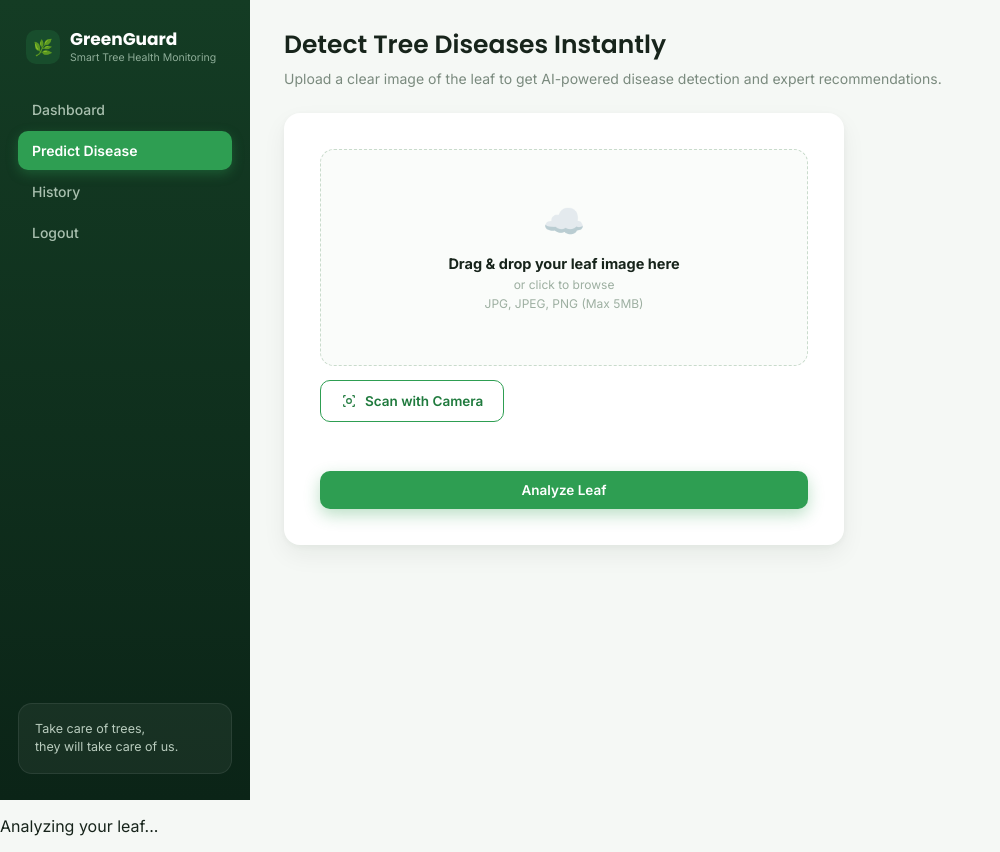
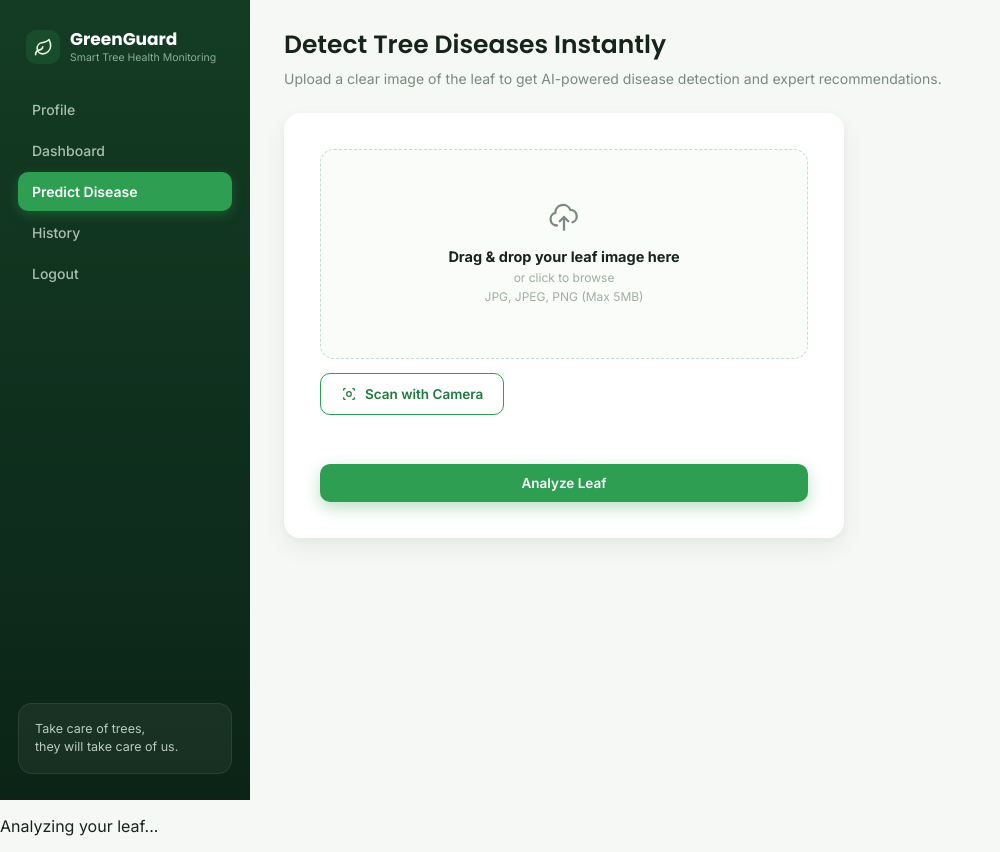
Before and after one commit to khushbugupta-hub/greenguard, a Flask app: page /upload in a window 1280 px wide. Shown: the whole page, without its empty margins (0-1000 px from the left). Run offline with Flask 3, Linux system fonts and the light colour scheme; some libraries are stand-ins or nearby versions.

Commit message:
replace emoji icons with SVG icons, add profile link across all pages

```diff
--- a/templates/history.html
+++ b/templates/history.html
@@ -10,7 +10,9 @@
 <div class="app">
   <aside class="sidebar">
     <div class="brand">
-      <div class="brand-icon">🌿</div>
+      <div class="brand-icon">
+        <svg viewBox="0 0 24 24" fill="none" stroke="#eaf3de" stroke-width="2" stroke-linecap="round" stroke-linejoin="round"><path d="M11 20A7 7 0 0 1 9.8 6.1C15.5 5 17 4.48 19 2c1 2 2 4.18 2 8 0 5.5-4.78 10-10 10Z"/><path d="M2 21c0-3 1.85-5.36 5.08-6C9.5 14.52 11 13 11 11"/></svg>
+      </div>
       <div>
         <div class="brand-text-main">GreenGuard</div>
         <div class="brand-text-sub">Smart Tree Health Monitoring</div>
@@ -18,6 +20,7 @@
     </div>
 
     <nav class="nav">
+      <a class="nav-item" href="/profile">Profile</a>
       <a class="nav-item" href="/dashboard">Dashboard</a>
       <a class="nav-item" href="/upload">Predict Disease</a>
       <a class="nav-item active" href="/history">History</a>
--- a/templates/upload.html
+++ b/templates/upload.html
@@ -10,7 +10,9 @@
 <div class="app">
   <aside class="sidebar">
     <div class="brand">
-      <div class="brand-icon">🌿</div>
+      <div class="brand-icon">
+        <svg viewBox="0 0 24 24" fill="none" stroke="#eaf3de" stroke-width="2" stroke-linecap="round" stroke-linejoin="round"><path d="M11 20A7 7 0 0 1 9.8 6.1C15.5 5 17 4.48 19 2c1 2 2 4.18 2 8 0 5.5-4.78 10-10 10Z"/><path d="M2 21c0-3 1.85-5.36 5.08-6C9.5 14.52 11 13 11 11"/></svg>
+      </div>
       <div>
         <div class="brand-text-main">GreenGuard</div>
         <div class="brand-text-sub">Smart Tree Health Monitoring</div>
@@ -18,6 +20,7 @@
     </div>
 
     <nav class="nav">
+      <a class="nav-item" href="/profile">Profile</a>
       <a class="nav-item" href="/dashboard">Dashboard</a>
       <a class="nav-item active" href="/upload">Predict Disease</a>
       <a class="nav-item" href="/history">History</a>
@@ -38,7 +41,7 @@
     <div class="upload-card">
       <form method="POST" action="/predict" enctype="multipart/form-data" id="uploadForm">
         <label for="fileInput" class="dropzone-big" id="dropzone">
-          <span class="dropzone-icon">☁️</span>
+          <svg class="dropzone-icon" viewBox="0 0 24 24" width="34" height="34" fill="none" stroke="#7A8A7E" stroke-width="1.6" stroke-linecap="round" stroke-linejoin="round" style="display:block; margin:0 auto 12px;"><path d="M7 18a4.5 4.5 0 0 1-1.13-8.86A5.5 5.5 0 0 1 16.5 7a4.5 4.5 0 0 1 1.5 8.74"/><path d="M12 12v9M9 15l3-3 3 3"/></svg>
           <p><strong>Drag & drop your leaf image here</strong></p>
           <p class="dropzone-sub">or click to browse</p>
           <p class="dropzone-sub">JPG, JPEG, PNG (Max 5MB)</p>
```
Also changed, not shown: templates/result.html (+6 -2 lines).
